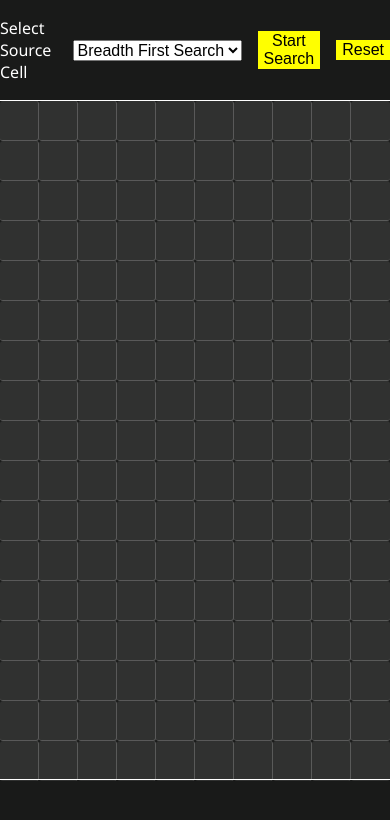
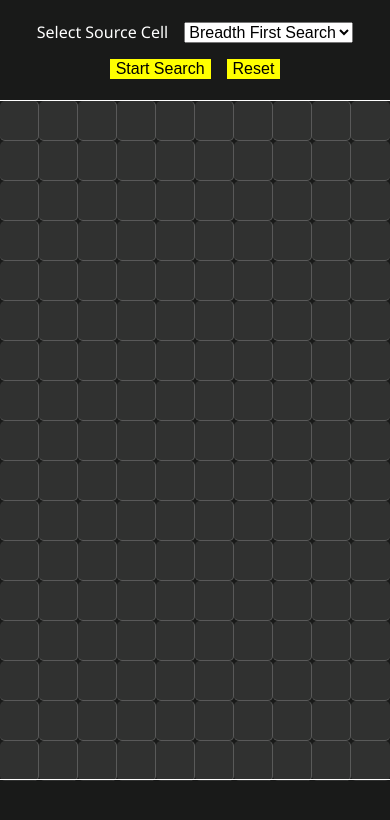
Before and after one commit to billafy/graph-visualizer, a React (Create React App) app: page / in a window 390 px wide. Shown: the top 820 px of the page. Built offline with nearby package versions, Linux system fonts and the light colour scheme.

Commit message:
'css-fix'

```diff
--- a/src/Graph.js
+++ b/src/Graph.js
@@ -230,24 +230,30 @@
 
 	return (
 		<div className="graph-container">
-			<p className="info">
+			<div className="options">
+				<div className="dropdown">
 					{getSelectInfo()}
 					<select
 						value={algorithm}
-					onChange={({ target: { value } }) => setAlgorithm(value)}
+						onChange={({ target: { value } }) =>
+							setAlgorithm(value)
+						}
 					>
 						<option>Breadth First Search</option>
 						<option>Depth First Search</option>
 						<option>A* - Manhattan</option>
 						<option>A* - Euclidean</option>
 					</select>
+				</div>
+				<div className="buttons">
 					<button onClick={search} disabled={searching}>
 						Start Search
 					</button>
 					<button onClick={defaultGraph} disabled={searching}>
 						Reset
 					</button>
-			</p>
+				</div>
+			</div>
 			<div
 				className="graph"
 				ref={graphRef}
--- a/src/graph.scss
+++ b/src/graph.scss
@@ -2,20 +2,27 @@
 	display: flex;
 	flex-direction: column;
 	font-family: "Segoe UI";
-	.info {
+	.options,
+	.dropdown,
+	.buttons {
 		display: flex;
 		justify-content: center;
 		align-items: center;
+		gap: 1rem;
+	}
+	.options {
 		margin: 0px;
 		gap: 1rem;
 		color: white;
 		height: 100px;
+		.buttons {
 			button {
 				background: yellow;
 				border: 0px;
 				transition: 0.3s all ease;
 				&:hover {
 					transform: scale(1.1);
+				}
 			}
 		}
 	}
@@ -30,7 +37,7 @@
 				border-width: 0px 1px 1px 0px;
 				background: rgba(255, 255, 255, 0.1);
 				transition: 0.1s all ease;
-				border-radius: 3px;
+				border-radius: 5px;
 				&:last-child {
 					border-right: 0px;
 				}
@@ -69,4 +76,9 @@
 			}
 		}
 	}
+	@media (min-width: 0px) and (max-width: 668px) {
+		.options {
+			flex-direction: column;
 		}
+	}
+}
```
Lines whose indentation alone changed are shown as unchanged.
